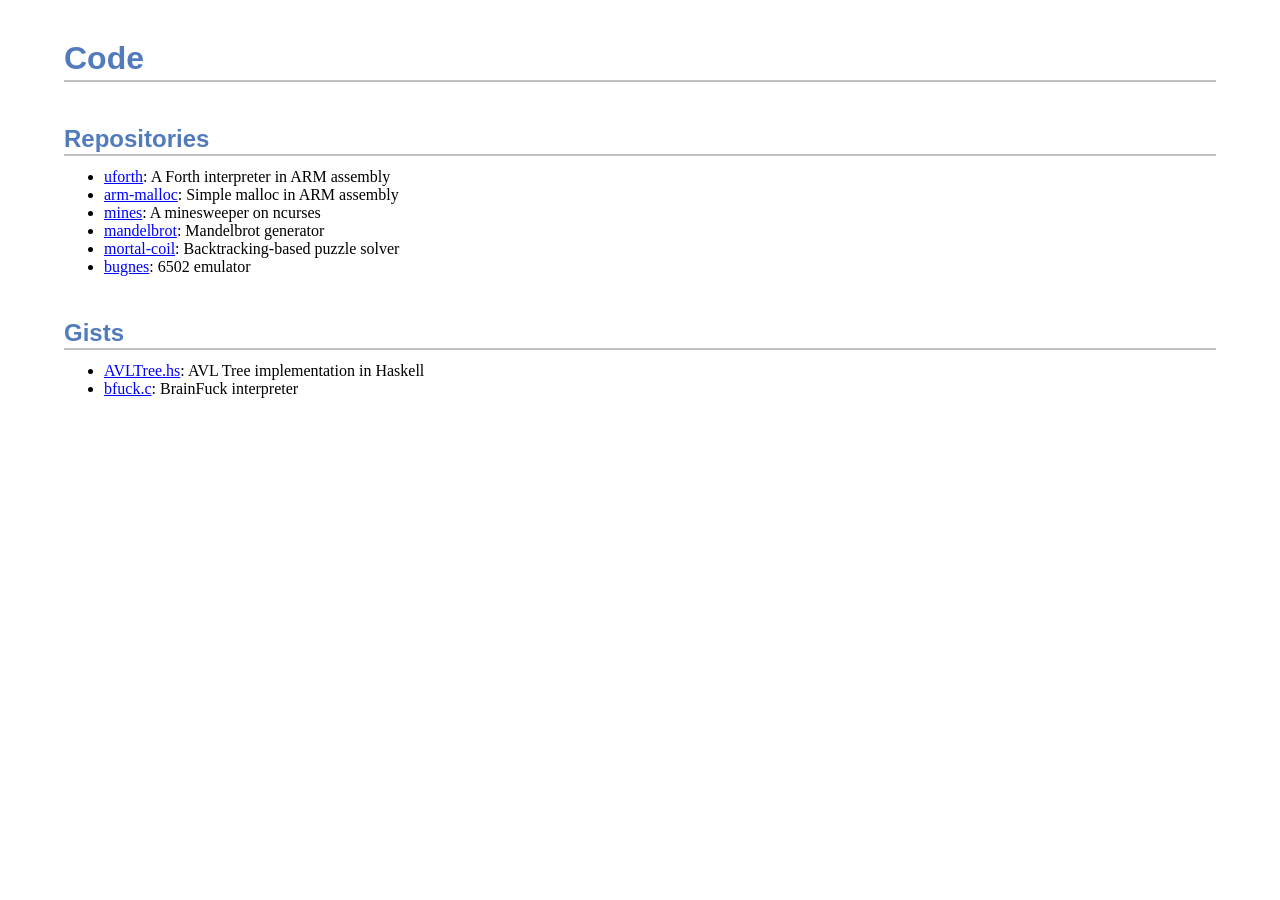
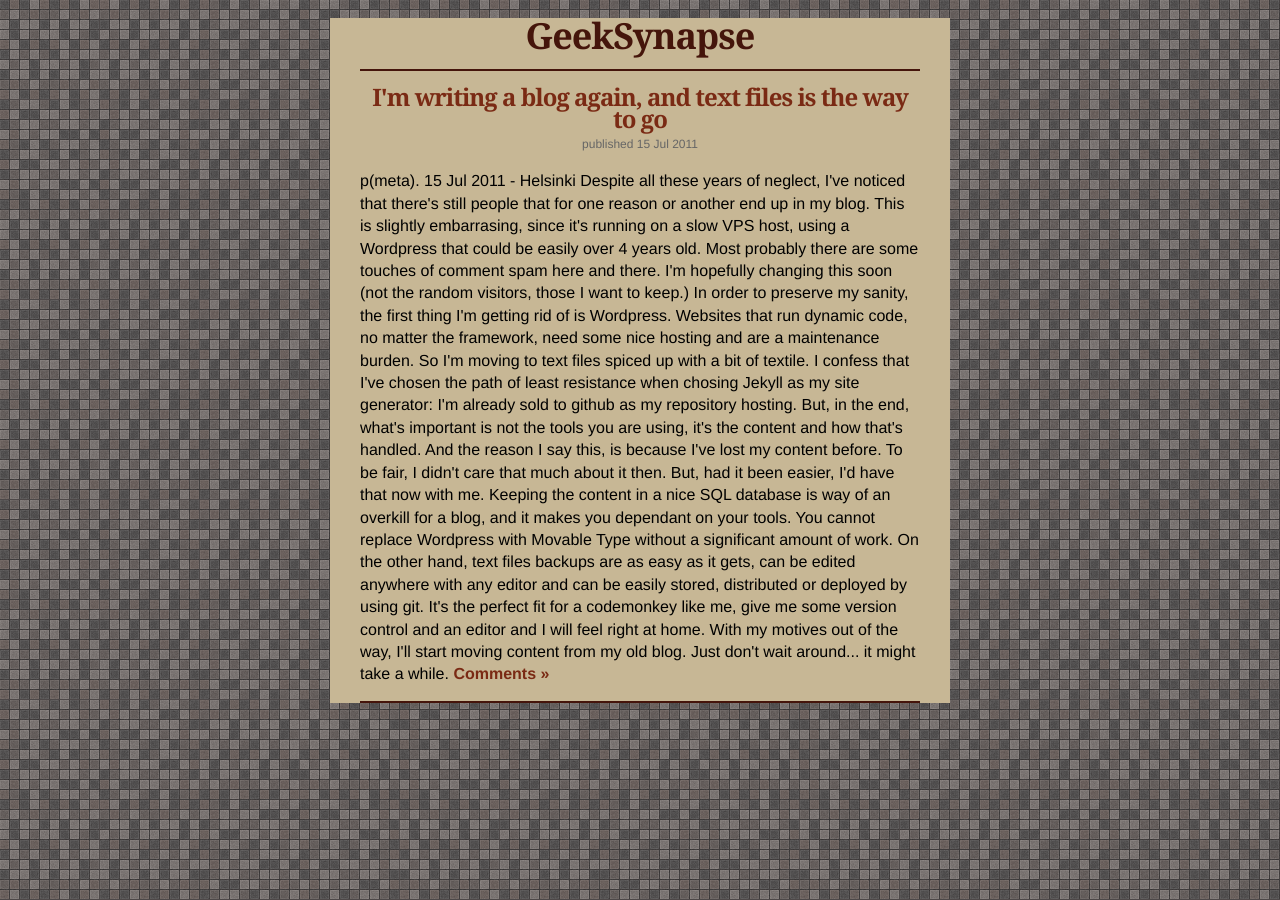
Before and after one commit to gerard/gerard.github.com, a Jekyll site: the page built from index.html, in a window 1280 px wide. Built offline with Jekyll 4.4.1, drawn with Linux system fonts in a browser that asks for light colours; Markdown is read by kramdown in place of the engine named in the settings.

Commit message:
[POST]: I'm writing a blog again...
First post of the new blog.  Also added a bunch of changes to the site
styling that were more than due.  Still not replacing the old blog though.

```diff
--- a/_layouts/default.html
+++ b/_layouts/default.html
@@ -1,8 +1,13 @@
 <html>
-        <head>
-                <link rel="stylesheet" href="css/style.css" />
-        </head>
-        <body>
-                {{ content }}
-        </body>
+    <head>
+        <title>GeekSynapse</title>
+        <link rel="stylesheet" href="/css/screen.css" />
+    </head>
+    <body>
+        <div id="main">
+            <h1><a href="/">GeekSynapse</a></h1>
+            <hr />
+            {{ content }}
+        </div>
+    </body>
 </html>
--- /dev/null
+++ b/_posts/2011-07-15-Im-writing-a-blog-again.textile
@@ -0,0 +1,35 @@
+---
+layout: post
+title: I'm writing a blog again, and text files is the way to go
+---
+
+p(meta). 15 Jul 2011 - Helsinki
+
+Despite all these years of neglect, I've noticed that there's still people that
+for one reason or another end up in my blog.  This is slightly embarrasing,
+since it's running on a slow VPS host, using a Wordpress that could be easily
+over 4 years old.  Most probably there are some touches of comment spam here
+and there.
+
+I'm hopefully changing this soon (not the random visitors, those I want to
+keep.)  In order to preserve my sanity, the first thing I'm getting rid of is
+Wordpress.  Websites that run dynamic code, no matter the framework, need some
+nice hosting and are a maintenance burden.  So I'm moving to text files spiced
+up with a bit of textile.  I confess that I've chosen the path of least
+resistance when chosing Jekyll as my site generator: I'm already sold to github
+as my repository hosting.  But, in the end, what's important is not the tools
+you are using, it's the content and how that's handled.
+
+And the reason I say this, is because I've lost my content before.  To be fair,
+I didn't care that much about it then.  But, had it been easier, I'd have that
+now with me.  Keeping the content in a nice SQL database is way of an overkill
+for a blog, and it makes you dependant on your tools.  You cannot replace
+Wordpress with Movable Type without a significant amount of work.
+
+On the other hand, text files backups are as easy as it gets, can be edited
+anywhere with any editor and can be easily stored, distributed or deployed by
+using git.  It's the perfect fit for a codemonkey like me, give me some version
+control and an editor and I will feel right at home.
+
+With my motives out of the way, I'll start moving content from my old blog.
+Just don't wait around... it might take a while.
--- /dev/null
+++ b/css/screen.css
@@ -0,0 +1,205 @@
+/* colors
+ * e06c0d
+ * a34114
+ * f5b678
+ * 7a2a14
+ * 45150b
+ */
+
+/* elements */
+* {
+  margin: 0;
+  padding: 0;
+}
+
+body {
+  font-family: 'Helvetica', 'Arial', sans-serif;
+  line-height: 1.4em;
+  background-image: url(../images/dark-tile.gif);
+}
+
+a:link, a:visited {
+  color: #7a2a14;
+  font-weight: bold;
+  text-decoration: none;
+}
+
+a:hover {
+  text-decoration: underline;
+}
+
+
+pre, code {
+  -x-system-font:none;
+  font-family:"Bitstream Vera Sans Mono", Monaco, "Courier New", monospace;
+  font-size-adjust:none;
+  font-stretch:normal;
+  font-style:normal;
+  font-variant:normal;
+  font-weight:normal;
+  line-height:normal;
+}
+
+pre {
+  background-color: #ccc;
+  border: 2px solid #333;
+  padding: 10px;
+  line-height: 16px;
+}
+
+h1 a:link, h1 a:visited, h1 a:hover {
+  color: #45150b;
+  text-decoration: none;
+}
+
+hr {
+ color: #45150b;
+ border: 1px solid;
+ margin: 15px auto;
+}
+
+#main > hr {
+  margin: 15px 30px;
+}
+
+a img { border-width: 0; }
+
+blockquote {
+  border-left: 1px solid #222;
+  line-height: 18px;
+  font-size: 11pt;
+  font-style: italic;
+  margin: 20px;
+  padding-left: 10px;
+}
+
+h1, h2, h3, #footer {
+  font-family: 'Georgia', 'Times New Roman', 'Times', serif;
+  font-weight: bolder;
+  letter-spacing: -1px;
+}
+
+.grid_2 {
+  padding-top: 110px;
+}
+
+.grid_2 h4 {
+  color: #fff;
+}
+
+.grid_2 a {
+  font-weight: normal;
+  display: block;
+  font-size: 16px;
+  color: #000;
+  text-decoration: none;
+  margin: 2px 10px;
+}
+
+.grid_2 a:hover {
+  text-decoration: underline;
+}
+
+
+h1 {
+  font-size: 36px;
+  line-height: 36px;
+  margin-top: 18px;
+  margin-bottom: 3px;
+  text-align: center;
+}
+
+h2 {
+  text-align: center;
+  font-size: 24px;
+  line-height: 22px;
+}
+
+h3 {
+  font-size: 20px;
+  line-height: 22px;
+}
+
+li { margin-bottom: 4px; }
+
+p, ul, ol { margin-bottom: 18px; }
+
+ul { list-style-type: square; }
+
+/* ids */
+
+#subtitle {
+  text-align: center;
+  font-size: 14px;
+  color: #a34114;
+}
+
+#main {
+  background: #C7B795;
+  margin: auto;
+  width: 620px;
+}
+
+#links {
+  text-align: right;
+}
+
+#links h4 {
+}
+
+#archive {
+  list-style: none;
+  width: 500px;
+  margin: 20px auto;
+}
+
+#archive li {
+  height: 20px;
+  margin: 0;
+}
+
+#archive a {
+  float: left;
+}
+
+#archive abbr {
+  color: #666;
+  float: right;
+  font-size: 12px;
+}
+
+#post {
+  padding: 0px 30px;
+  width: 560px;
+}
+
+#post h2 {
+  margin-bottom: 3px;
+}
+
+#static {
+  padding: 0px 30px;
+}
+
+#static h2 {
+  margin-bottom: 15px;
+}
+
+#date {
+  text-align: center;
+  color: #666;
+  margin-bottom: 15px;
+  font-size: 12px;
+}
+
+#footer {
+  text-align: center;
+  margin-bottom: 10px;
+  color: #666;
+}
+
+#footer a {
+  color: #666;
+  font-size: 13px;
+  font-weight: normal;
+}
--- a/index.html
+++ b/index.html
@@ -3,19 +3,12 @@ layout: default
 title: Gerard Lledo @ github
 ---
 
-<h1>Code</h1>
-<h2>Repositories</h2>
-<ul>
-        <li><a href="uforth">uforth</a>: A Forth interpreter in ARM assembly</li>
-        <li><a href="http://github.com/gerard/arm-malloc">arm-malloc</a>: Simple malloc in ARM assembly</li>
-        <li><a href="http://github.com/gerard/mines">mines</a>: A minesweeper on ncurses</li>
-        <li><a href="http://github.com/gerard/mandelbrot">mandelbrot</a>: Mandelbrot generator</li>
-        <li><a href="http://github.com/gerard/mortal-coil">mortal-coil</a>: Backtracking-based puzzle solver</li>
-        <li><a href="http://github.com/gerard/bugnes">bugnes</a>: 6502 emulator</li>
-</ul>
+{% assign first_post = site.posts.first %}
+<div id="post">
+    <h2><a href="{{ first_post.url }}">{{ first_post.title }}</a></h2>
+    <div id="date">published {{ first_post.date | date_to_string}}</div>
+    {{ first_post.content }}
+    <a id="more" href="{{ first_post.url }}#disquss">Comments &raquo;</a>
+</div>
 
-<h2>Gists</h2>
-<ul>
-        <li><a href="http://gist.github.com/109729">AVLTree.hs</a>: AVL Tree implementation in Haskell</li>
-        <li><a href="http://gist.github.com/109727">bfuck.c</a>: BrainFuck interpreter</li>
-</ul>
+<hr />
```
Also changed, not shown: _layouts/post.html (added, +10 -0 lines), images/dark-tile.gif (added), 1 other file.
